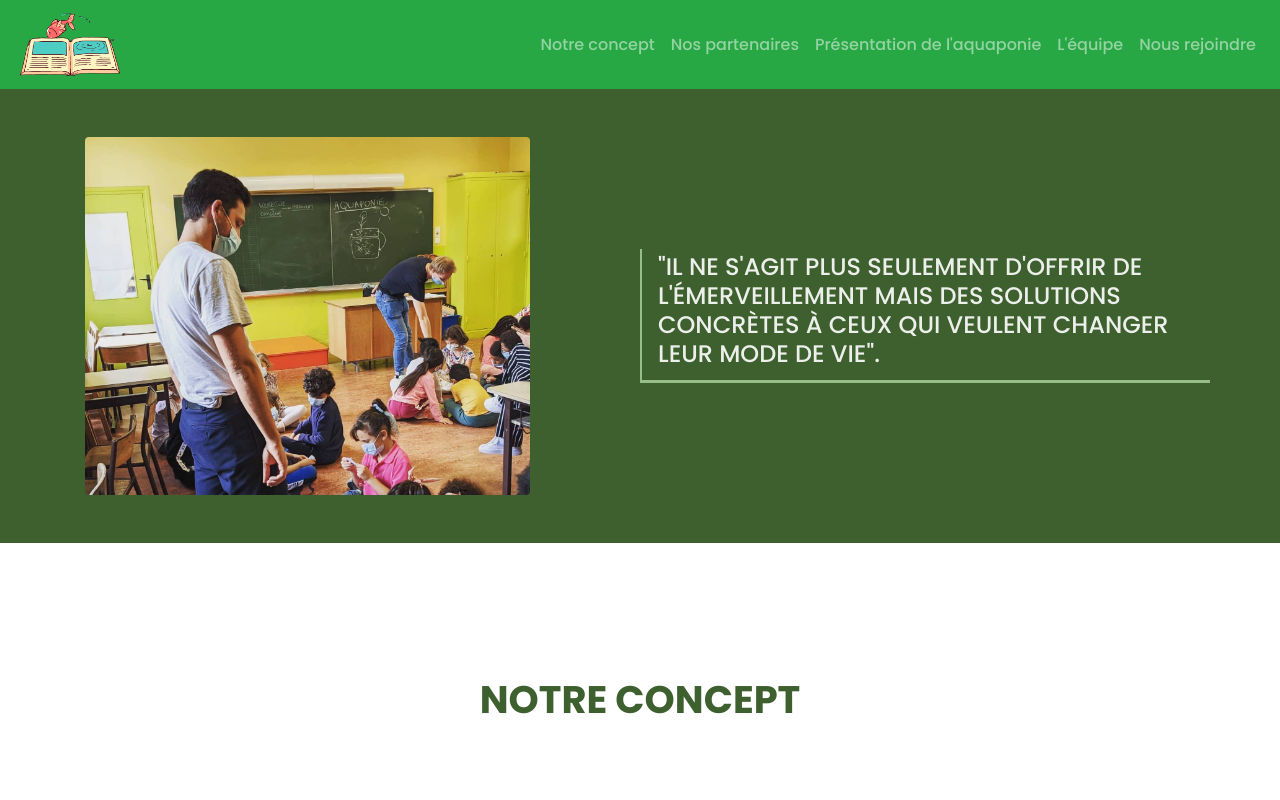
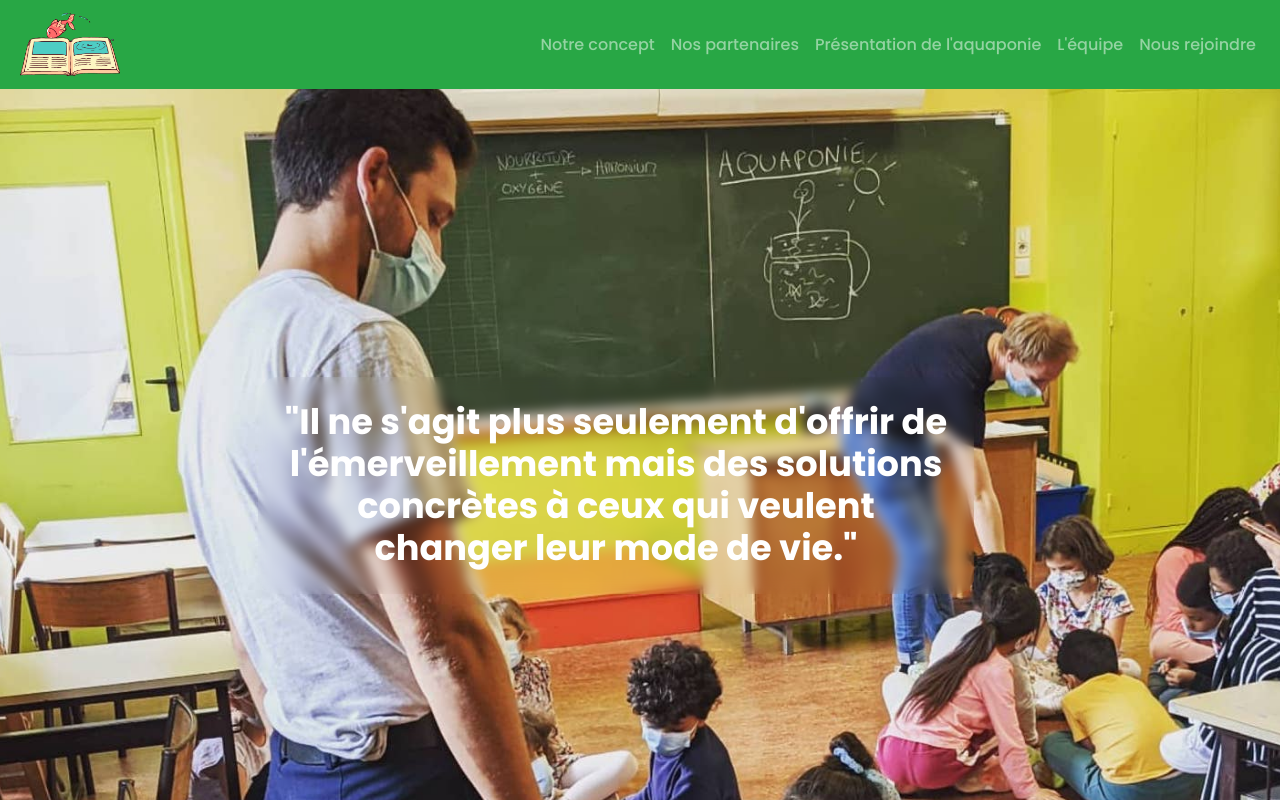
Before and after one commit to SamuelCadau/Hackaton-OM, a Nuxt app in the folder project/aquapim/: page / in a window 1280 px wide. Shown: the top 800 px of the page. Built offline with nearby package versions, Linux system fonts and the light colour scheme.

Commit message:
zoneflot update

```diff
--- a/project/aquapim/components/Galerie.vue
+++ b/project/aquapim/components/Galerie.vue
@@ -1,7 +1,7 @@
 <template>
   <div class="mt-5" id="margtop">
     <div class="text-center">
-      <p id="title">Galerie</p>
+      <p id="title">GALERIE</p>
     </div>
     <b-container>
       <b-row class="mt-5 mb-3">
--- a/project/aquapim/components/Zoneflot.vue
+++ b/project/aquapim/components/Zoneflot.vue
@@ -1,16 +1,21 @@
 <template>
-  <!-- <div>
-    <b-row  align-h="center">
-      <b-col  id="imgZoneFlot"> </b-col>
-      <b-col cols="9" align-self="center"  class="text-center ml-auto m-5" id="titre">
-        <h1 style="color: white;">
-          "IL NE S'AGIT PLUS SEULEMENT D'OFFRIR DE L'ÉMERVEILLEMENT MAIS DES
-          SOLUTIONS CONCRÈTES À CEUX QUI VEULENT CHANGER LEUR MODE DE VIE"
+  <div>
+    <b-row align-h="center">
+      <b-col id="imgZoneFlot"> </b-col>
+      <b-col
+        cols="7"
+        align-self="center"
+        class="text-center ml-auto m-5"
+        id="titre"
+      >
+        <h1 id="h1Div" class="p-4">
+          "Il ne s'agit plus seulement d'offrir de l'émerveillement mais des
+          solutions concrètes à ceux qui veulent changer leur mode de vie."
         </h1>
       </b-col>
     </b-row>
-  </div> -->
-  <div class="p-5" id="firstDiv">
+  </div>
+  <!-- <div class="p-5" id="firstDiv">
     <b-container>
       <b-row>
         <b-col md="5" sm="12" cols="12" id="imgZoneFlot">
@@ -33,7 +38,7 @@
         </b-col>
       </b-row>
     </b-container>
-  </div>
+  </div> -->
 </template>
 
 <script>
@@ -62,28 +67,35 @@ export default {}
 #firstDiv {
   background-color: #3e602f;
 }
+#h1Div {
+  color: white;
+  font-size: 2.2rem;
+  backdrop-filter: blur(6px);
+  border-radius: 20px;
+}
 
-/* #titre {
+#titre {
   position: absolute;
   z-index: 1000;
 
   border-radius: 10px;
-} */
+}
 
 #titre {
-  font-family: "Poppins-Medium";
-  border-bottom: 3px solid #a0ca92;
-  border-left: 2px solid #a0ca92;
-  opacity: 0.9;
+  font-family: 'Poppins-Medium';
+  /* border-bottom: 3px solid #a0ca92;
+  border-left: 2px solid #a0ca92; */
+  /*   background-color: rgba(160, 202, 146, 0.9);
+ */ /* background-color: rgba(255, 255, 255, 0.8); */
 }
 
-/*#imgZoneFlot {
-
-   height: 900px;
+#imgZoneFlot {
+  background-image: url('../static/zoneflot.jpg');
+  height: 900px;
   max-height: 100vh;
   background-attachment: fixed;
   background-position: center;
   background-repeat: no-repeat;
   background-size: cover;
-}*/
+}
 </style>
```
